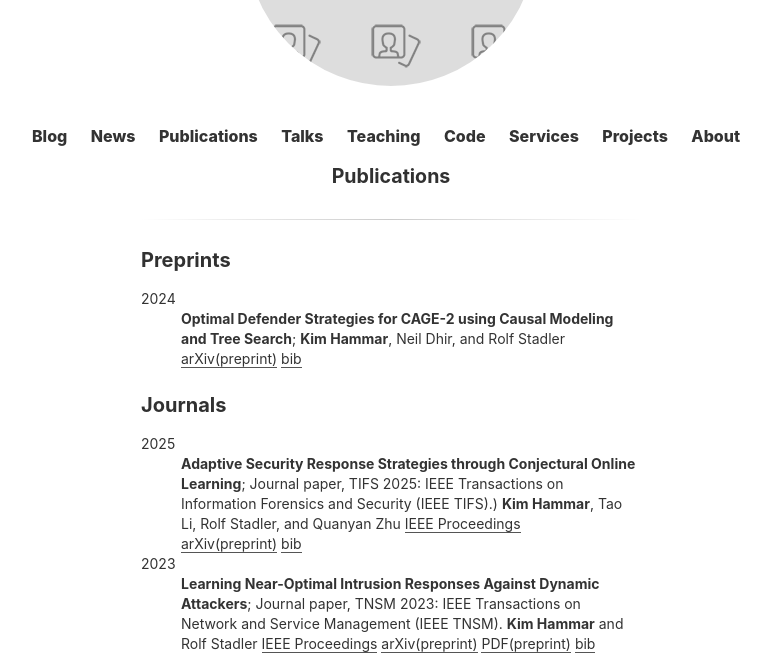
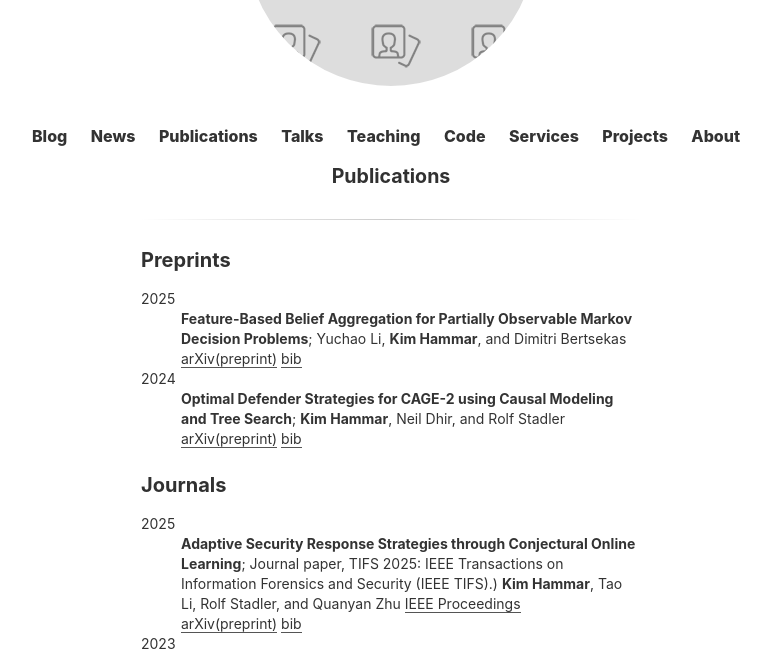
Before and after one commit to Limmen/Limmen.github.io, a Jekyll site: the page built from publications.md, in a window 1280 px wide and 900 px high, cut to the strip 244-900 px from the top of the window. Shown: the whole strip, without its empty margins (249-1020 px from the left). Built offline with Jekyll 4.4.1, drawn with Linux system fonts in a browser that asks for light colours.

Commit message:
update news

```diff
--- a/publications.md
+++ b/publications.md
@@ -4,6 +4,12 @@ title: Publications
 ---
 
 ### Preprints
+
+2025
+:   **Feature-Based Belief Aggregation for Partially Observable Markov Decision Problems**;
+     Yuchao Li, **Kim Hammar**, and Dimitri Bertsekas
+	[arXiv(preprint)](https://arxiv.org/abs/2507.04646)
+	[bib](/assets/citations/li_feature_based.bib)
 
 2024
 :   **Optimal Defender Strategies for CAGE-2 using Causal Modeling and Tree Search**;
```
Also changed, not shown: assets/citations/li_feature_based.bib (added, +9 -0 lines), news.md (+3 -0 lines), 1 other file.
